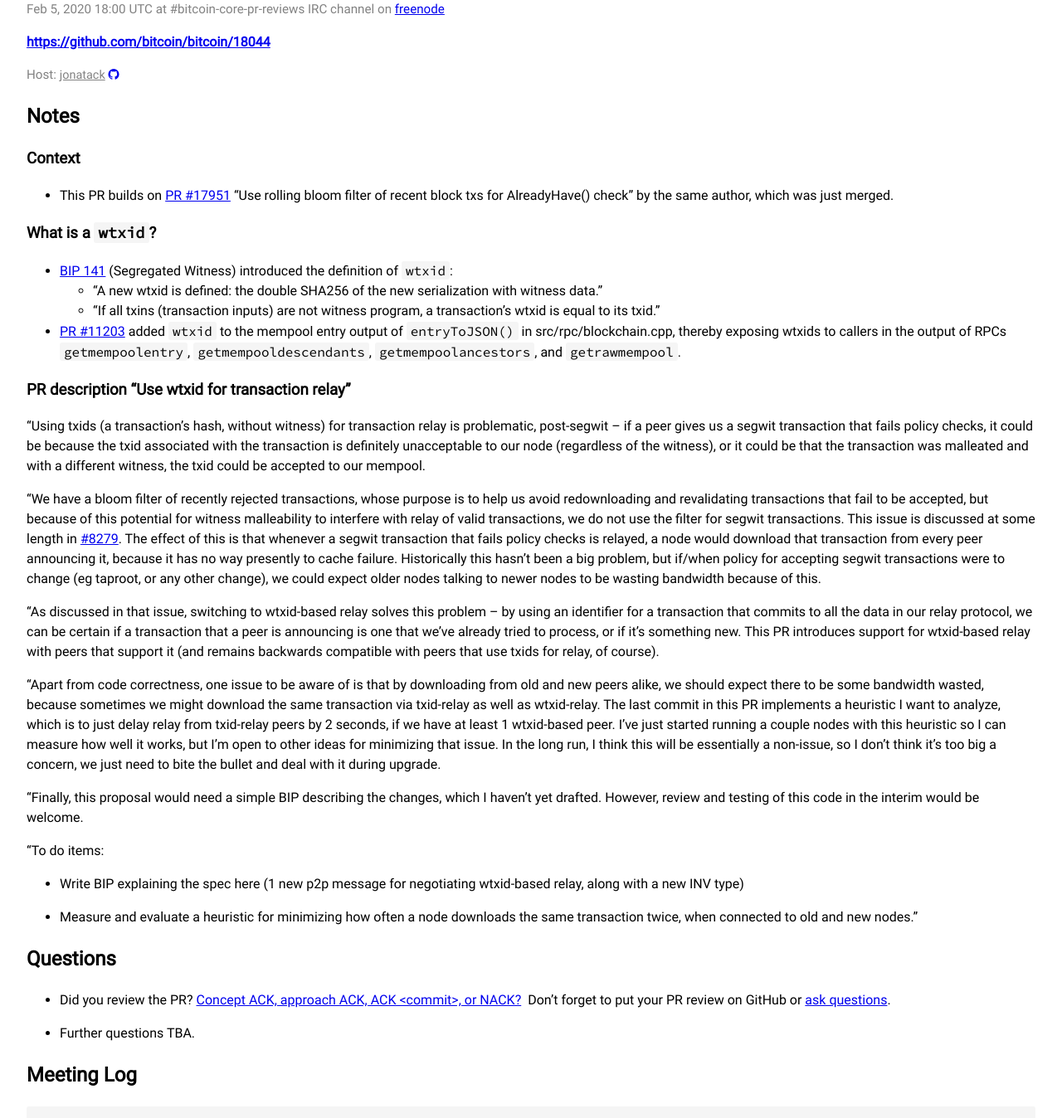
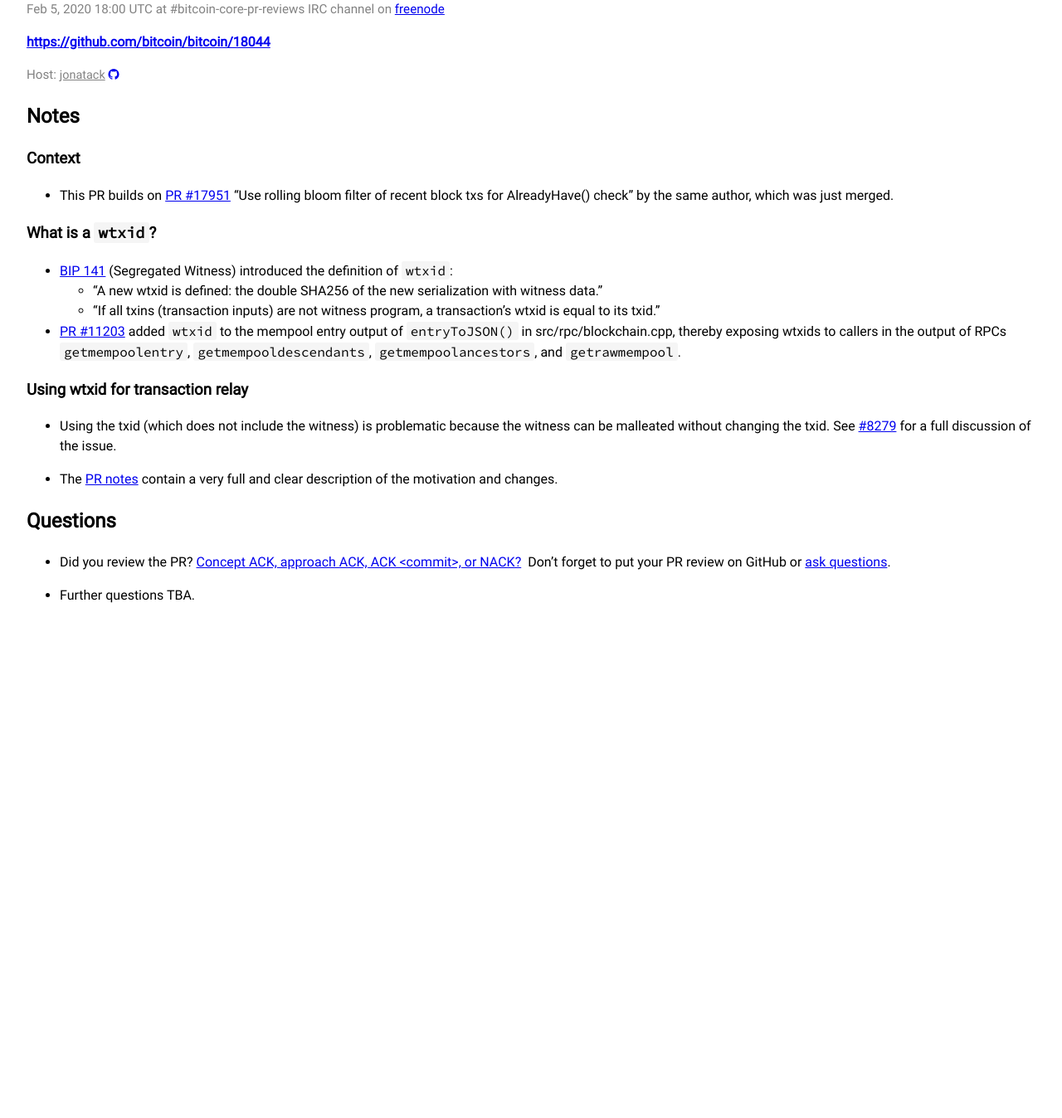
Before and after one commit to bitcoin-core-review-club/website, a Jekyll site: the page built from _posts/2020-02-05-#18044.md, in a window 1280 px wide and 1400 px high, scrolled down 204 px. Shown: the top 1348 px of the window at 83% size. Built offline with Jekyll 4.4.1, drawn with Linux system fonts in a browser that asks for light colours; after the commit the page ends 950 px from its top, so only the background shows below that.

Commit message:
suggested changes

```diff
--- a/_posts/2020-02-05-#18044.md
+++ b/_posts/2020-02-05-#18044.md
@@ -19,6 +19,7 @@
     same author, which was just merged.
 
 ### What is a `wtxid`?
+
 - [BIP
   141](https://github.com/bitcoin/bips/blob/master/bip-0141.mediawiki#specification)
   (Segregated Witness) introduced the definition of `wtxid`:
@@ -31,57 +32,15 @@
   thereby exposing wtxids to callers in the output of RPCs `getmempoolentry`,
   `getmempooldescendants`, `getmempoolancestors`, and `getrawmempool`.
 
-### PR description "Use wtxid for transaction relay"
+### Using wtxid for transaction relay
 
-"Using txids (a transaction's hash, without witness) for transaction relay is
-problematic, post-segwit -- if a peer gives us a segwit transaction that fails
-policy checks, it could be because the txid associated with the transaction is
-definitely unacceptable to our node (regardless of the witness), or it could be
-that the transaction was malleated and with a different witness, the txid could
-be accepted to our mempool.
+- Using the txid (which does not include the witness) is problematic because
+  the witness can be malleated without changing the txid. See
+  [#8279](https://github.com/bitcoin/bitcoin/issues/8279) for a full discussion
+  of the issue.
 
-"We have a bloom filter of recently rejected transactions, whose purpose is to
-help us avoid redownloading and revalidating transactions that fail to be
-accepted, but because of this potential for witness malleability to interfere
-with relay of valid transactions, we do not use the filter for segwit
-transactions. This issue is discussed at some length in
-[#8279](https://github.com/bitcoin/bitcoin/issues/8279). The effect of this is
-that whenever a segwit transaction that fails policy checks is relayed, a node
-would download that transaction from every peer announcing it, because it has no
-way presently to cache failure. Historically this hasn't been a big problem, but
-if/when policy for accepting segwit transactions were to change (eg taproot, or
-any other change), we could expect older nodes talking to newer nodes to be
-wasting bandwidth because of this.
-
-"As discussed in that issue, switching to wtxid-based relay solves this problem
--- by using an identifier for a transaction that commits to all the data in our
-relay protocol, we can be certain if a transaction that a peer is announcing is
-one that we've already tried to process, or if it's something new. This PR
-introduces support for wtxid-based relay with peers that support it (and remains
-backwards compatible with peers that use txids for relay, of course).
-
-"Apart from code correctness, one issue to be aware of is that by downloading
-from old and new peers alike, we should expect there to be some bandwidth
-wasted, because sometimes we might download the same transaction via txid-relay
-as well as wtxid-relay. The last commit in this PR implements a heuristic I want
-to analyze, which is to just delay relay from txid-relay peers by 2 seconds, if
-we have at least 1 wtxid-based peer. I've just started running a couple nodes
-with this heuristic so I can measure how well it works, but I'm open to other
-ideas for minimizing that issue. In the long run, I think this will be
-essentially a non-issue, so I don't think it's too big a concern, we just need
-to bite the bullet and deal with it during upgrade.
-
-"Finally, this proposal would need a simple BIP describing the changes, which I
-haven't yet drafted. However, review and testing of this code in the interim
-would be welcome.
-
-"To do items:
-
-- Write BIP explaining the spec here (1 new p2p message for negotiating
-  wtxid-based relay, along with a new INV type)
-
-- Measure and evaluate a heuristic for minimizing how often a node downloads the
-  same transaction twice, when connected to old and new nodes."
+- The [PR notes](https://github.com/bitcoin/bitcoin/pull/18044#issue-369668879)
+  contain a very full and clear description of the motivation and changes.
 
 ## Questions
 
```
Also changed, not shown: other parts of _posts/2020-02-05-#18044.md (+2 -0 lines).
